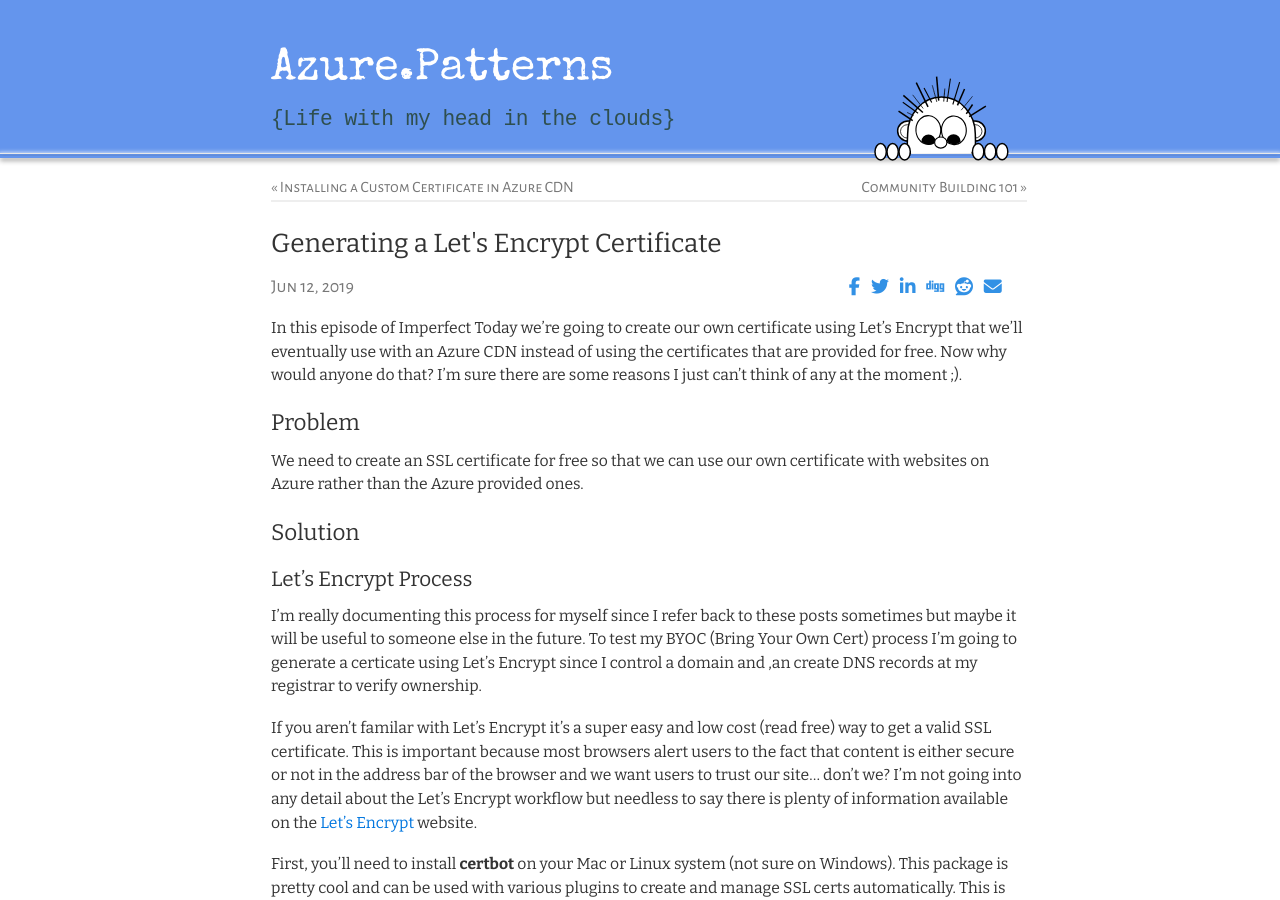
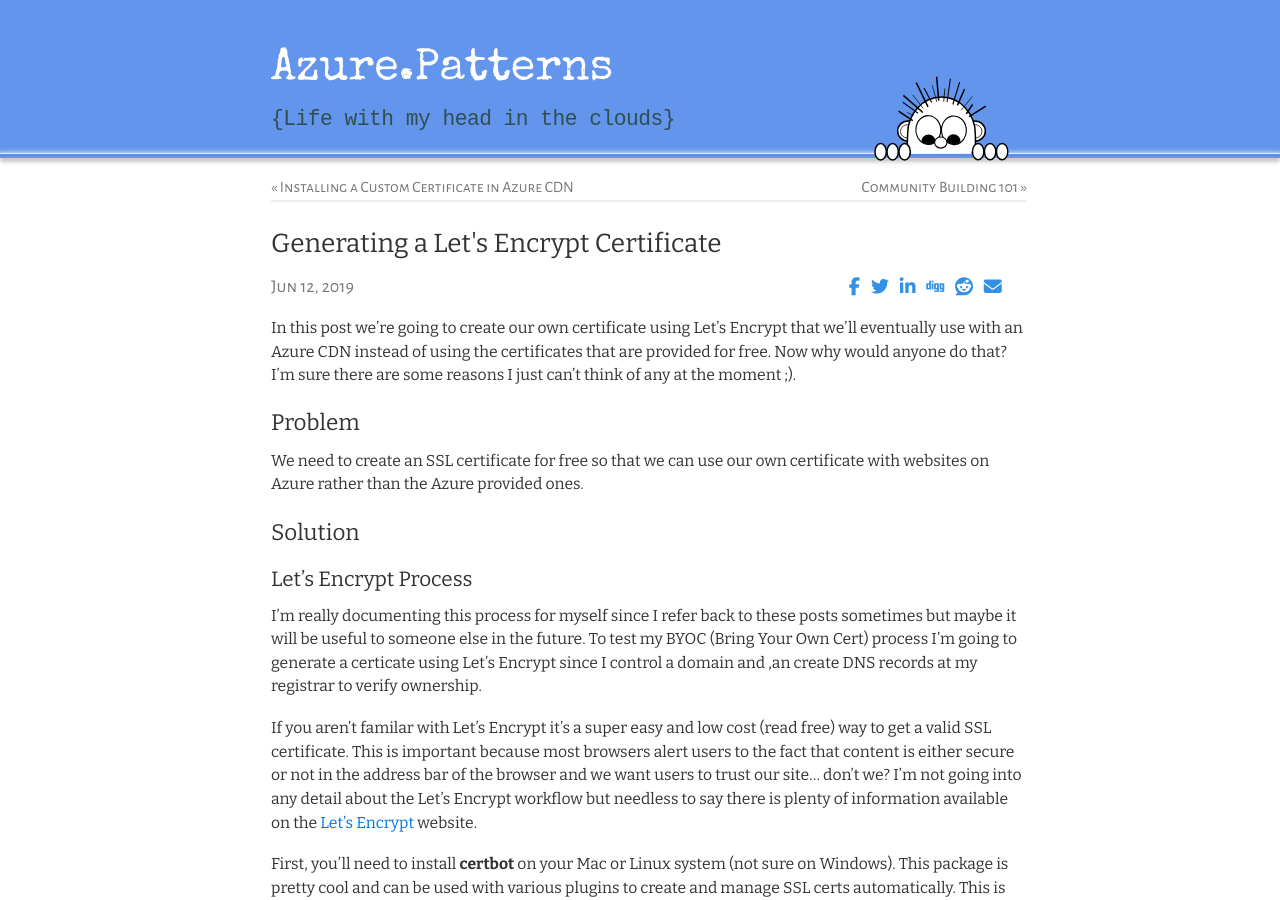
Before and after one commit to brentmcconnell/brentmcconnell.github.io, a Jekyll site: the page built from _posts/2019-06-12-lets-encrypt.md, in a window 1280 px wide and 900 px high. Built offline with Jekyll 4.4.1, drawn with Linux system fonts in a browser that asks for light colours; nearby versions of some CDN libraries; some web fonts are replaced.

Commit message:
changes to text

```diff
--- a/_posts/2019-06-12-lets-encrypt.md
+++ b/_posts/2019-06-12-lets-encrypt.md
@@ -7,7 +7,7 @@
  and some timely entries at our DNS registrar
 tags: cdn certificate cert ssl
 ---
-In this episode of Imperfect Today we're going to create our own certificate
+In this post we're going to create our own certificate
 using Let's Encrypt that we'll eventually use with an Azure CDN instead of using
 the certificates that are provided for free. Now why would anyone do that?  I'm
 sure there are some reasons I just can't think of any at the moment ;).
```
